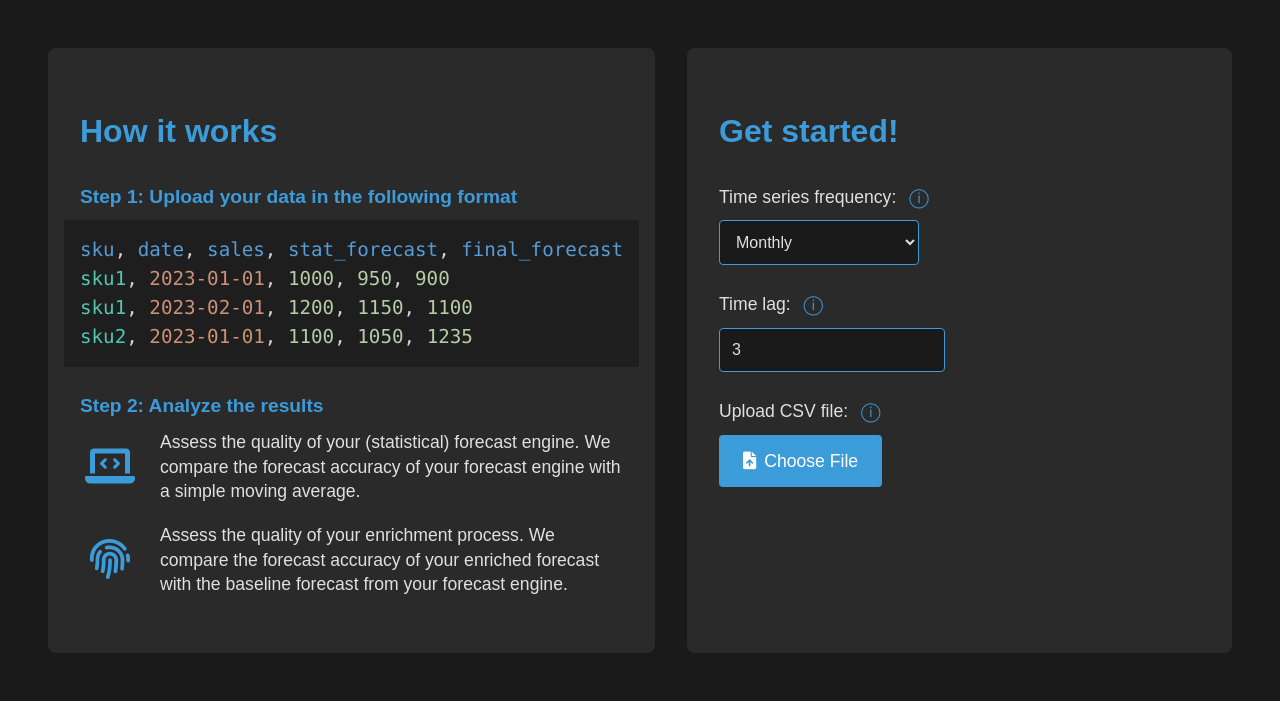
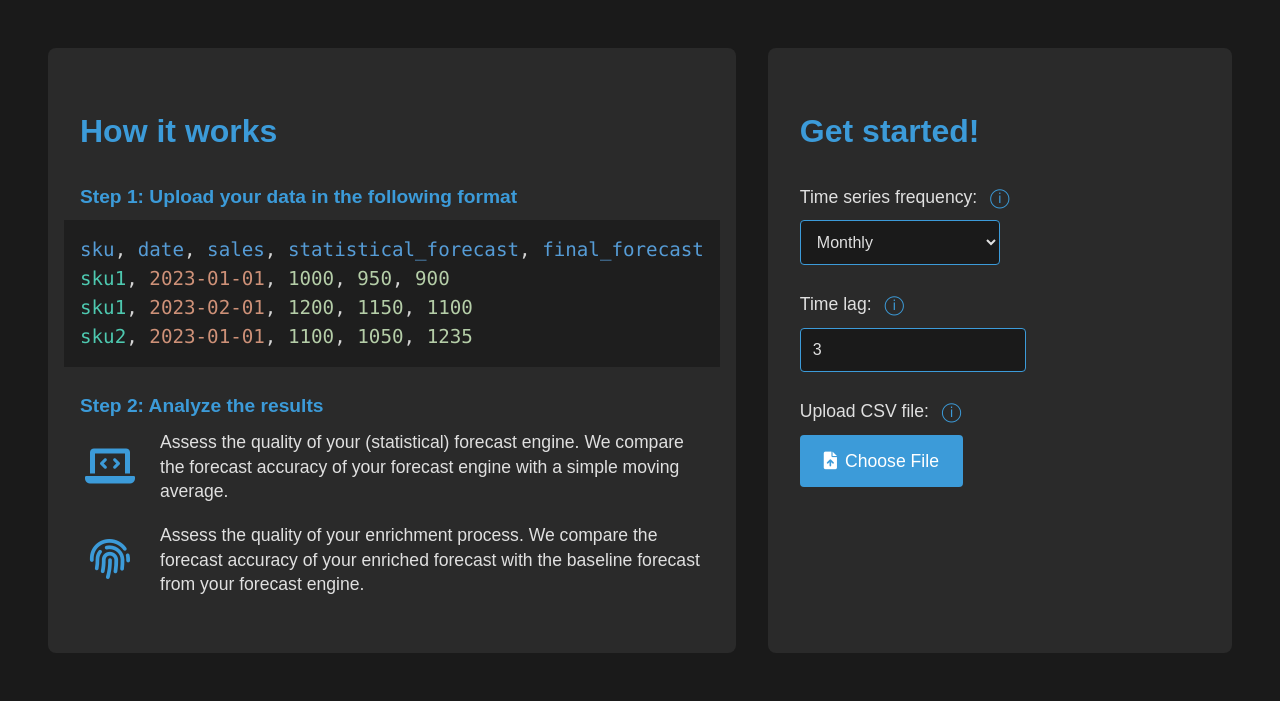
Before and after one commit to rijkvandermeulen/forecastor, a FastAPI app: page / in a window 1280 px wide. Shown: the part 155-856 px from the top of the page. Run offline with FastAPI, Linux system fonts and the light colour scheme.

Commit message:
col name fix

```diff
--- a/forecastor/app/templates/index.html
+++ b/forecastor/app/templates/index.html
@@ -113,7 +113,7 @@ document.addEventListener('DOMContentLoaded', function() {
 
 // Dataset for the example
 const dataset = [
-    "sku,date,sales,stat_forecast,final_forecast",
+    "sku,date,sales,statistical_forecast,final_forecast",
     "sku1,2023-01-01,1000,950,900",
     "sku1,2023-02-01,1200,1150,1100",
     "sku2,2023-01-01,1100,1050,1235"
```
